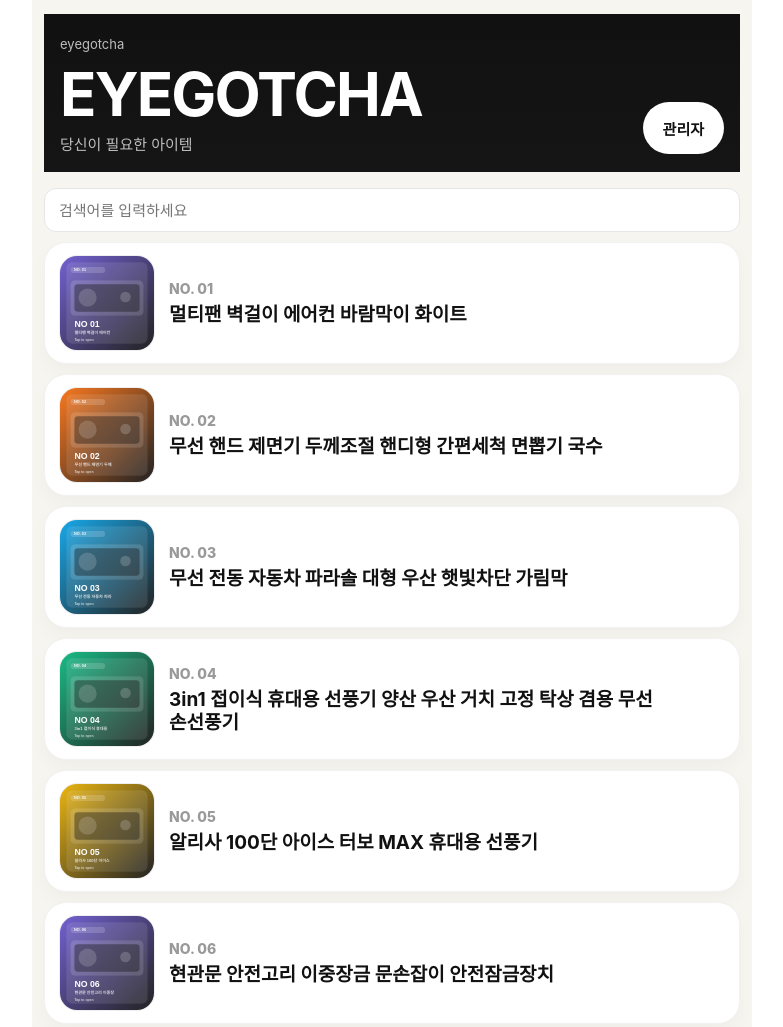
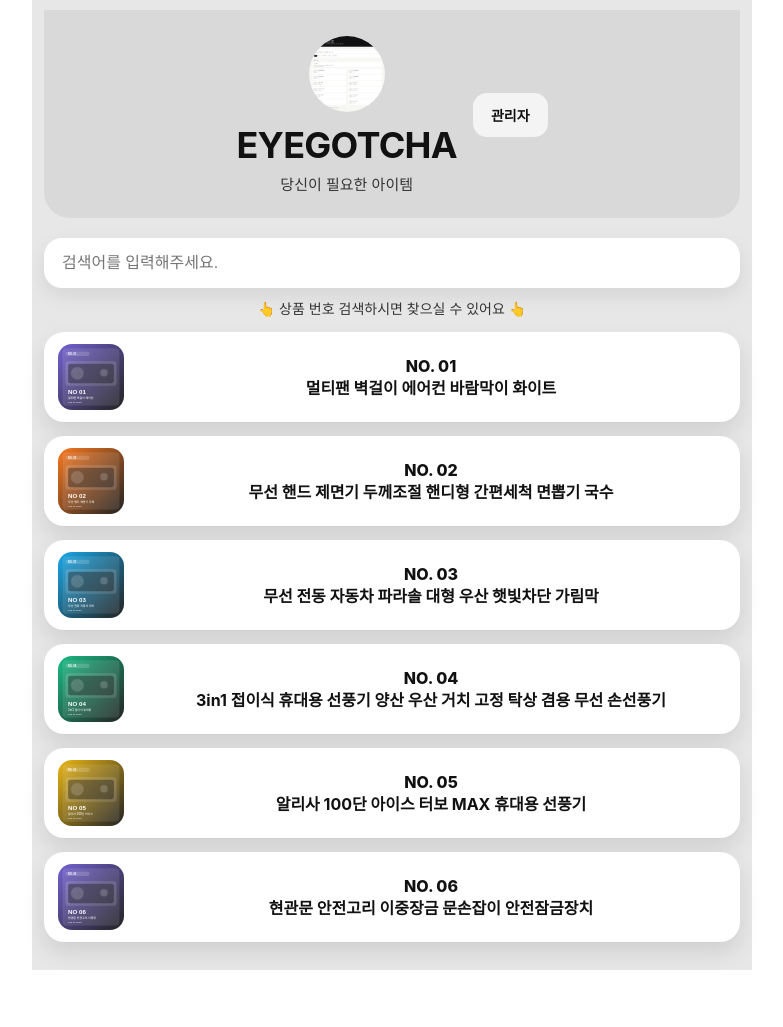
Before and after one commit to seandno24-debug/eyegotcha-linkhub, a plain HTML site: page index.html in a window 1280 px wide. Shown: the top 1027 px of the page, without its empty margins (248-1031 px from the left). After the commit the page ends 970 px from the top, so only its background shows below. Drawn offline with Linux system fonts and the light colour scheme; no server answers.

Commit message:
Match Coupang-style reference layout

```diff
--- a/index.html
+++ b/index.html
@@ -12,7 +12,7 @@
   <main class="public-main">
     <section class="hero-shell">
       <div class="hero-copy">
-        <p class="hero-kicker">eyegotcha</p>
+        <img class="hero-logo" src="eyegotcha-preview.png" alt="EYEGOTCHA 로고" />
         <h1>EYEGOTCHA</h1>
         <p class="hero-subtitle">당신이 필요한 아이템</p>
       </div>
@@ -20,9 +20,11 @@
     </section>
 
     <section class="search-shell">
-      <input id="searchInput" type="search" placeholder="검색어를 입력하세요" autocomplete="off" />
+      <input id="searchInput" type="search" placeholder="검색어를 입력해주세요." autocomplete="off" />
       <p id="resultCount" class="result-count" aria-live="polite"></p>
     </section>
+
+    <p class="search-tip">👆 상품 번호 검색하시면 찾으실 수 있어요 👆</p>
 
     <section id="loadingBar" class="loading-inline" aria-live="polite">
       <span class="loading-dot"></span>
--- a/styles.css
+++ b/styles.css
@@ -11,47 +11,57 @@ a { color: inherit; }
 
 .hero-shell {
   display: flex;
-  align-items: flex-end;
-  justify-content: space-between;
+  align-items: center;
+  justify-content: center;
   gap: 16px;
-  padding: 22px 16px 18px;
-  background: linear-gradient(180deg, #111 0%, #151515 100%);
-  color: #fff;
-  margin-bottom: 16px;
+  padding: 26px 16px 24px;
+  background: #d9d9d9;
+  color: #111;
+  margin-bottom: 20px;
+  border-radius: 0 0 26px 26px;
 }
 
-.hero-copy { min-width: 0; }
+.hero-copy {
+  min-width: 0;
+  display: flex;
+  flex-direction: column;
+  align-items: center;
+}
 
-.hero-kicker {
-  margin: 0 0 12px;
-  font-size: 13px;
-  color: rgba(255,255,255,.72);
+.hero-logo {
+  width: 76px;
+  height: 76px;
+  display: block;
+  margin: 0 auto 14px;
+  border-radius: 999px;
 }
 
 .hero-shell h1 {
   margin: 0;
-  font-size: clamp(34px, 7vw, 60px);
-  line-height: 1.02;
-  letter-spacing: -.03em;
+  font-size: clamp(26px, 5vw, 36px);
+  line-height: 1.08;
+  letter-spacing: -.02em;
+  text-align: center;
 }
 
 .hero-subtitle {
   margin: 8px 0 0;
   font-size: 15px;
-  color: rgba(255,255,255,.72);
+  color: rgba(17,17,17,.82);
+  text-align: center;
 }
 
 .hero-admin {
   display: inline-flex;
   align-items: center;
   justify-content: center;
-  min-height: 52px;
-  padding: 0 20px;
-  border-radius: 999px;
-  background: #fff;
+  min-height: 44px;
+  padding: 0 18px;
+  border-radius: 14px;
+  background: #f4f4f4;
   color: #111;
   text-decoration: none;
-  font-size: 15px;
+  font-size: 14px;
   font-weight: 800;
   flex: 0 0 auto;
 }
@@ -59,29 +69,36 @@ a { color: inherit; }
 .public-main {
   width: min(100%, 720px);
   margin: 0 auto;
-  padding: 14px 12px 28px;
-  background: #f6f5ef;
+  padding: 10px 12px 28px;
+  background: #e7e7e7;
   min-height: calc(100vh - 96px);
 }
 
 .search-shell {
-  margin-bottom: 10px;
+  margin-bottom: 8px;
 }
 
 #searchInput {
   width: 100%;
-  height: 44px;
-  border: 1px solid #e6e6e6;
-  border-radius: 12px;
-  padding: 0 14px;
-  font-size: 15px;
+  height: 50px;
+  border: 0;
+  border-radius: 18px;
+  padding: 0 18px;
+  font-size: 16px;
   outline: none;
   background: #fff;
+  box-shadow: 0 8px 20px rgba(0,0,0,.08);
 }
 
 #searchInput:focus {
-  border-color: #111;
-  box-shadow: 0 0 0 3px rgba(17,17,17,.06);
+  box-shadow: 0 8px 20px rgba(0,0,0,.10), 0 0 0 3px rgba(17,17,17,.04);
+}
+
+.search-tip {
+  margin: 10px 0 14px;
+  text-align: center;
+  font-size: 14px;
+  color: #333;
 }
 
 .result-count {
@@ -115,28 +132,28 @@ a { color: inherit; }
 
 .product-list {
   display: grid;
-  gap: 10px;
+  gap: 14px;
 }
 
 .product-card {
   display: flex;
   align-items: center;
-  gap: 14px;
+  gap: 12px;
   padding: 12px 14px;
-  border: 1px solid #f1f1f1;
-  border-radius: 22px;
+  border: 0;
+  border-radius: 20px;
   background: #fff;
   text-decoration: none;
-  box-shadow: 0 8px 18px rgba(0,0,0,.03);
+  box-shadow: 0 10px 22px rgba(0,0,0,.10);
 }
 
 .thumb {
-  width: 96px;
-  height: 96px;
+  width: 66px;
+  height: 66px;
   flex: 0 0 auto;
-  border-radius: 18px;
+  border-radius: 14px;
   object-fit: cover;
-  border: 1px solid #efefef;
+  border: 0;
   background: #f4f4f4;
 }
 
@@ -144,24 +161,27 @@ a { color: inherit; }
   min-width: 0;
   display: flex;
   flex-direction: column;
-  align-items: flex-start;
-  gap: 6px;
+  align-items: center;
+  justify-content: center;
+  gap: 2px;
+  flex: 1;
 }
 
 .card-number {
-  flex: 0 0 auto;
-  color: #999;
-  font-size: 14px;
+  color: #111;
+  font-size: 16px;
   font-weight: 800;
+  text-align: center;
 }
 
 .card-title {
   margin: 0;
-  font-size: 19px;
-  line-height: 1.22;
+  font-size: 16px;
+  line-height: 1.28;
   font-weight: 700;
   color: #111;
   word-break: keep-all;
+  text-align: center;
 }
 
 .list-empty {
```
